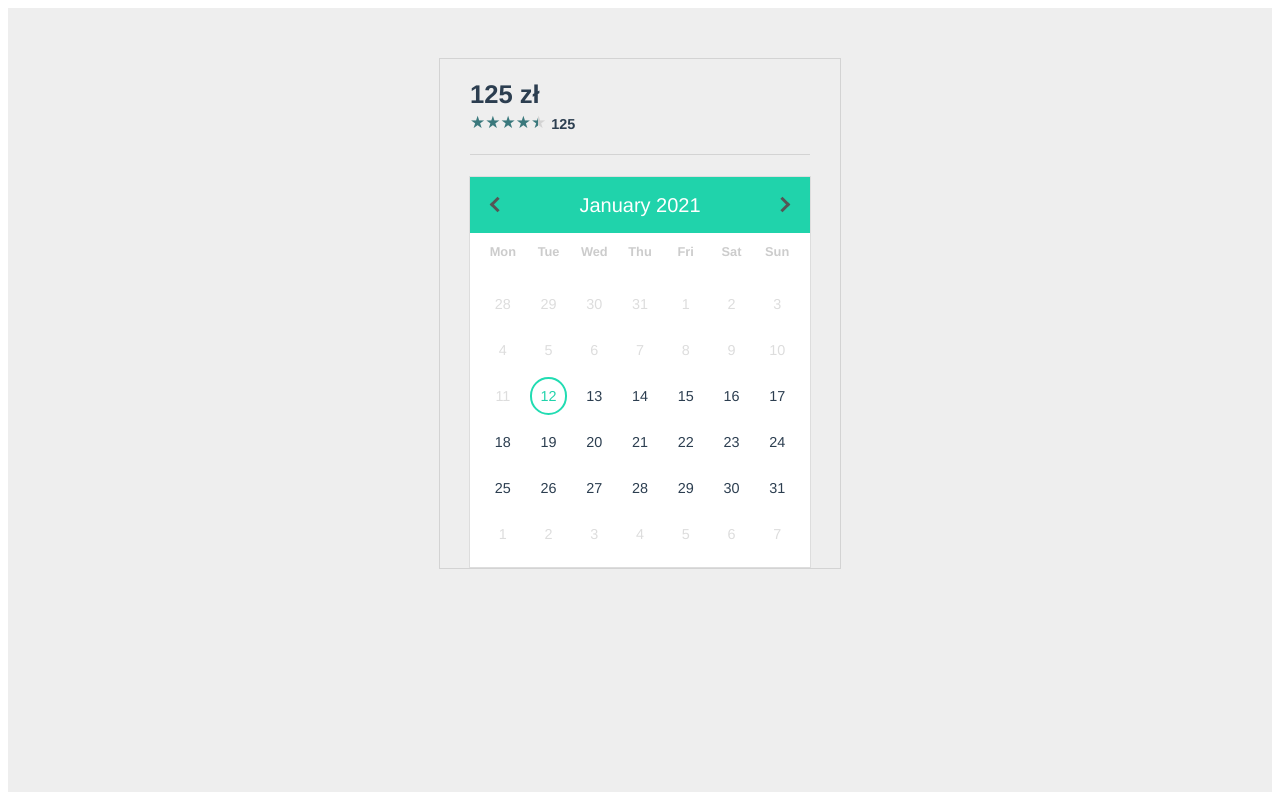
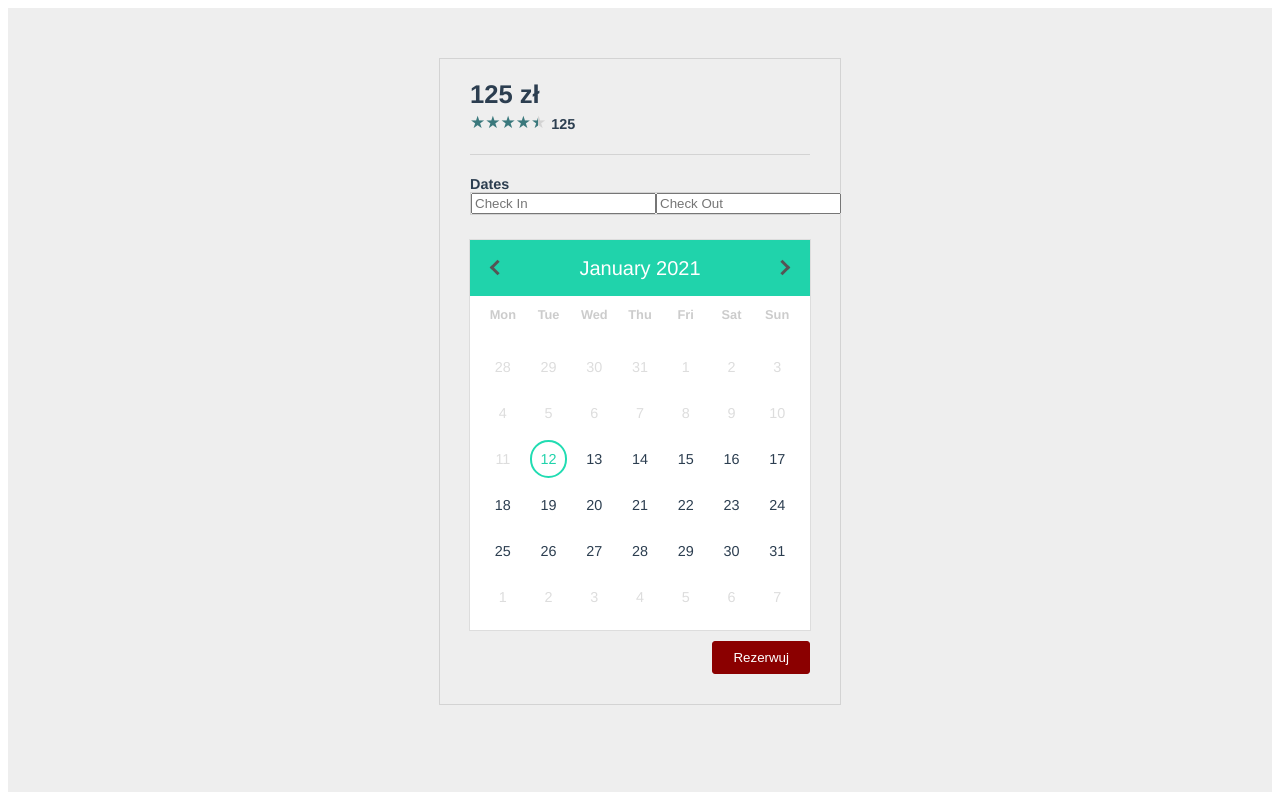
Before and after one commit to rusin-patryk/days-picker-demo, a Vue app: page / in a window 1280 px wide. Built offline with nearby package versions, Linux system fonts and the light colour scheme.

Commit message:
BookingForm: form, styles

```diff
--- a/src/components/BookingForm.vue
+++ b/src/components/BookingForm.vue
@@ -21,16 +21,44 @@
       </div>
       <div class="daysPicker__header--line" />
     </div>
-    <div>
-      <DaysPicker
-          :allowed-range="allowedRange"
-          :settings="settings"
-          :picked-range="pickedRange"
-          @close="closeCalendar"
-      />
+    <div class="daysPicker__content">
+      <div class="daysPicker__title">Dates</div>
+      <div class="daysPicker__form">
+        <input
+            type="text"
+            class="daysPicker__input daysPicker__input--dateFrom"
+            placeholder="Check In"
+            title="Check In"
+            v-model="pickedRange.dateFrom"
+            readonly
+        />
+        <input
+            type="text"
+            class="daysPicker__input daysPicker__input--dateTo"
+            placeholder="Check Out"
+            title="Check Out"
+            v-model="pickedRange.dateTo"
+            readonly
+        />
+      </div>
+      <div class="daysPicker__error">
+        <span v-if="error">{{ error }}</span>
+      </div>
     </div>
-    <div>
-
+    <DaysPicker
+        :allowed-range="allowedRange"
+        :settings="settings"
+        :picked-range="pickedRange"
+        @close="closeCalendar"
+    />
+    <div class="bookingForm__footer">
+      <button
+          type="button"
+          class="bookingForm__button--submit"
+          @click="reservation()"
+      >
+        Rezerwuj
+      </button>
     </div>
   </div>
 </template>
@@ -49,6 +77,7 @@ export default {
     return {
       toggleCalendar: false,
       pickedRange: DaysPickerFactory.toPickedRange(),
+      error: null,
     };
   },
 
@@ -79,6 +108,15 @@ export default {
         this.pickedRange = pickedRange;
       }
     },
+
+    reservation() {
+      this.error = null;
+      if (!this.pickedRange.dateFrom || !this.pickedRange.dateTo) {
+        this.error = 'Wymagane jest uzupełnienie formularza';
+        return;
+      }
+      this.$emit('reservation', this.pickedRange);
+    },
   },
 };
 </script>
--- a/src/styles/BookingForm.scss
+++ b/src/styles/BookingForm.scss
@@ -52,3 +52,51 @@
     top: 2px;
   }
 }
+
+.daysPicker__content {
+  padding-left: 30px;
+  padding-right: 30px;
+
+  .daysPicker__title {
+    font-size: .9rem;
+    font-weight: bold;
+    text-align: left;
+  }
+
+  .daysPicker__form {
+    border: 1px solid lightgray;
+    display: flex;
+  }
+
+  .daysPicker__error {
+    height: 20px;
+    font-size: .85rem;
+    padding-top: 4px;
+    color: #c30000;
+  }
+}
+
+.bookingForm__footer {
+  margin-top: 10px;
+  margin-bottom: 30px;
+  text-align: right;
+  padding-left: 30px;
+  padding-right: 30px;
+
+  .bookingForm__button--submit {
+    background-color: #8b0000;
+    color: white;
+    border: 1px solid #8b0000;
+    border-radius: 3px;
+    padding: 8px 20px;
+    cursor: pointer;
+    transition-duration: .2s;
+    outline: none;
+
+    &:hover {
+      background-color: #640000;
+      border-color: #640000;
+      color: white;
+    }
+  }
+}
```
